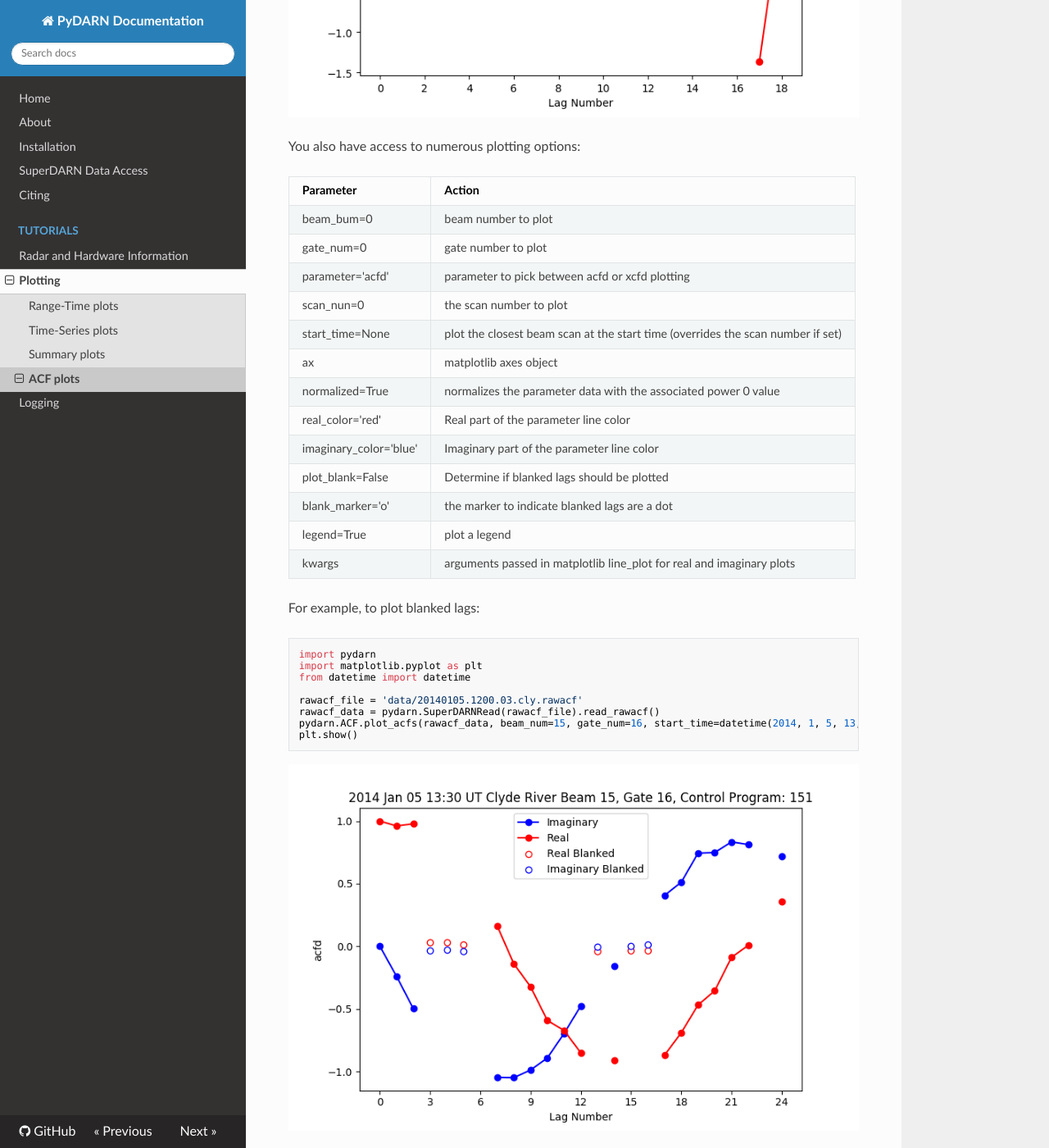
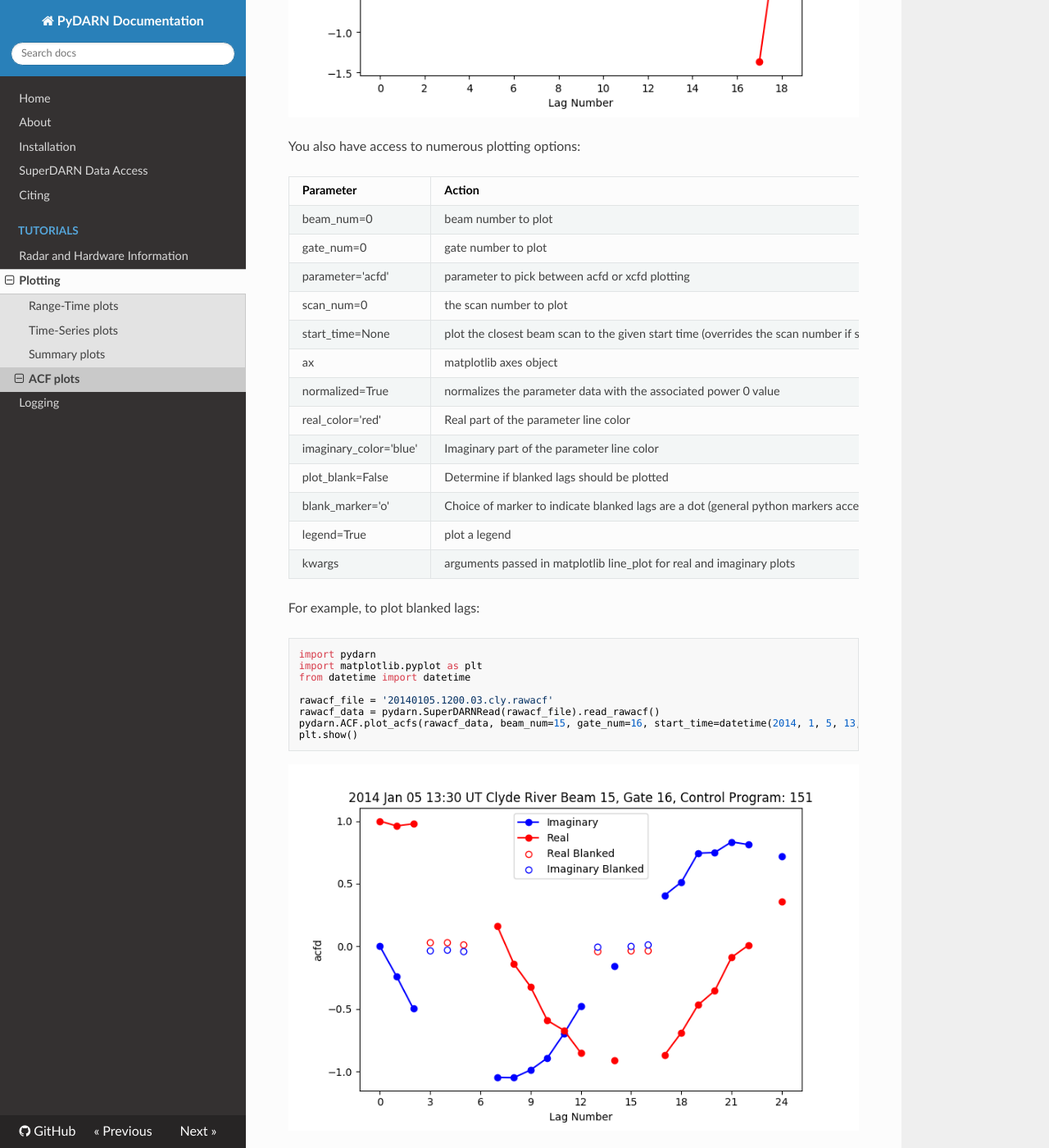
Before and after one commit to SuperDARN/pydarn, an MkDocs documentation site: the page built from docs/user/acf.md, in a window 1280 px wide and 1400 px high, scrolled down 761 px. Shown: the whole window at 82% size. Built offline with MkDocs 1.6.1, drawn with Linux system fonts in a browser that asks for light colours; nearby versions of some CDN libraries; some of the changed text lies outside the part shown.

Commit message:
Apply suggestions from code review
Co-authored-by: carleyjmartin <60905856+carleyjmartin@users.noreply.github.com>

```diff
--- a/docs/user/acf.md
+++ b/docs/user/acf.md
@@ -22,17 +22,17 @@
 
 | Parameter              | Action                                                                          |
 | ---------------------- | ------------------------------------------------------------------------------- |
-| beam_bum=0             | beam number to plot                                                             |
+| beam_num=0             | beam number to plot                                                             |
 | gate_num=0             | gate number to plot                                                             |
 | parameter='acfd'       | parameter to pick between acfd or xcfd plotting                                 |
-| scan_nun=0             | the scan number to plot                                                         |
-| start_time=None        | plot the closest beam scan at the start time (overrides the scan number if set) |
+| scan_num=0             | the scan number to plot                                                         |
+| start_time=None        | plot the closest beam scan to the given start time (overrides the scan number if set) |
 | ax                     | matplotlib axes object                                                          |
 | normalized=True        | normalizes the parameter data with the associated power 0 value                 |
 | real_color='red'       | Real part of the parameter line color                                           |
 | imaginary_color='blue' | Imaginary part of the parameter line color                                      |
 | plot_blank=False       | Determine if blanked lags should be plotted                                     |
-| blank_marker='o'       | the marker to indicate blanked lags are a dot                                   |
+| blank_marker='o'       | Choice of marker to indicate blanked lags are a dot (general python markers accepted)             |
 | legend=True            | plot a legend                                                                   |
 | kwargs                 | arguments passed in matplotlib line_plot for real and imaginary plots           |
 
@@ -45,7 +45,7 @@
 import matplotlib.pyplot as plt
 from datetime import datetime
 
-rawacf_file = 'data/20140105.1200.03.cly.rawacf'
+rawacf_file = '20140105.1200.03.cly.rawacf'
 rawacf_data = pydarn.SuperDARNRead(rawacf_file).read_rawacf()
 pydarn.ACF.plot_acfs(rawacf_data, beam_num=15, gate_num=16, start_time=datetime(2014, 1, 5, 13, 30))
 plt.show()
```
Also changed, not shown: other parts of docs/user/acf.md (+2 -2 lines).
